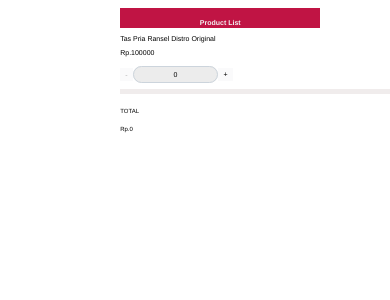
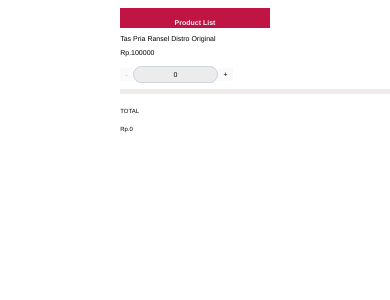
Before and after one commit to agamSuteguh/cartt, a Vue app: page / in a window 390 px wide. Shown: the top 300 px of the page. Built offline with nearby package versions, Linux system fonts and the light colour scheme.

Commit message:
width upd

```diff
--- a/src/components/head.vue
+++ b/src/components/head.vue
@@ -43,7 +43,7 @@ export default {
 .topnav {
   background-color: #c01444;
   overflow: hidden;
-  width: 200px;
+  width: 100%;
 	height: 17px;
   text-align: center;
   padding-top: 3px;
```
